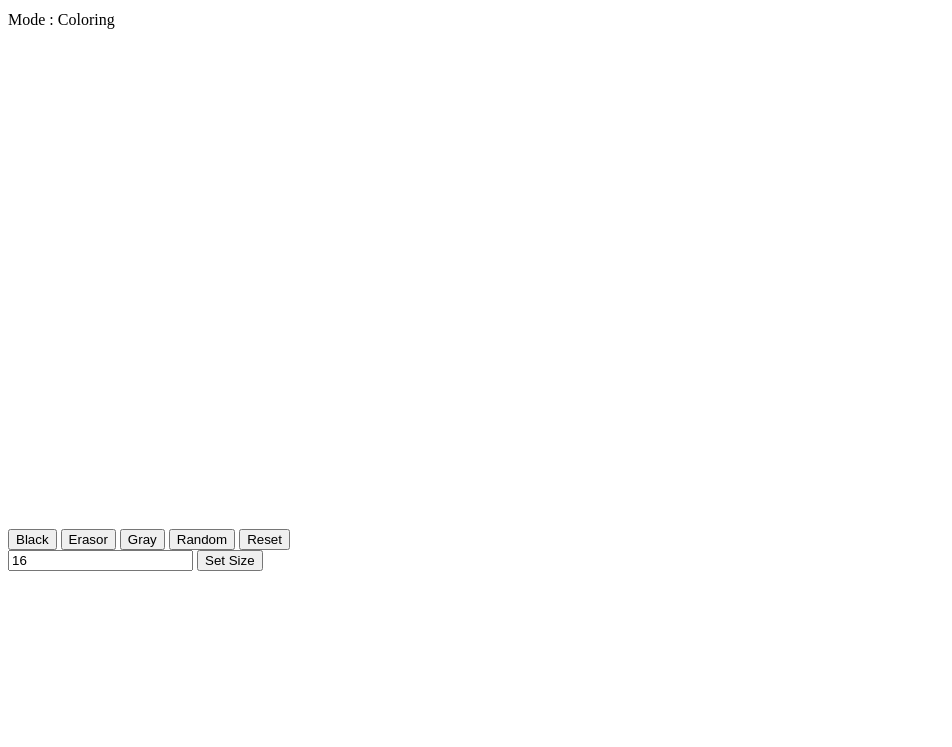
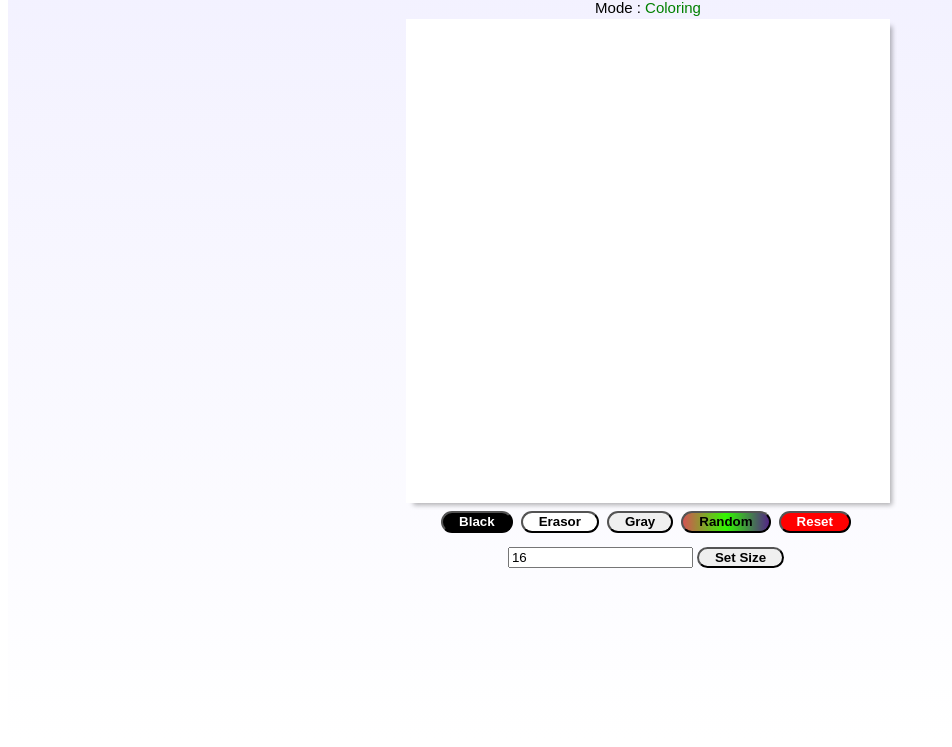
Before and after one commit to Zanned-Amir/Etch-a-Sketch-, a plain HTML site: page index.html in a window 1280 px wide. Shown: the part 69-816 px from the top of the page, without its empty margins (0-952 px from the left). Drawn offline with Linux system fonts and the light colour scheme.

Commit message:
final version

```diff
--- a/index.html
+++ b/index.html
@@ -11,21 +11,24 @@
 <body>
     <div class="flex-container">
         <div class="title"><h1>SketchPad</h1></div>
-        <div class="mode">Mode : Coloring</div>
+        <div class="mode">Mode : <span style="color : green">Coloring</span> </div>
             <div class="content">
                 <div class="board"> </div>
                 <div class="buttons">
-                    <button onclick="colorChoice('black')">Black</button>
-                    <button onclick="colorChoice('white')">Erasor</button>
-                    <button onclick="colorChoice('gray')">Gray</button>
-                    <button onclick="colorChoice('random')">Random</button>
-                    <button onclick="resetBoard()">Reset</button>
+                    <button class="btnblack" onclick="colorChoice('black')">Black</button>
+                    <button class="btnwhite" onclick="colorChoice('white')">Erasor</button>
+                    <button class="btnbgray" onclick="colorChoice('gray')">Gray</button>
+                    <button class="btnrandom" onclick="colorChoice('random')">Random</button>
+                    <button class="btnreset" onclick="resetBoard()">Reset</button>
                 </div>
                 <div>
                     <input type="text" placeholder="Size of Board"
                     value="16"
                     onchange="changeSize(this.value)"/>
                     <button>Set Size</button>
+                    <div class="error" style="display: none;">
+                        Input must be between 2 and 100
+                    </div>
                 </div>
             </div>
         </div>
--- a/main.js
+++ b/main.js
@@ -25,8 +25,10 @@ populateBoard(16);
 
 function changeSize(input) {
     if (input >= 2 && input <= 100) {
+        document.querySelector(".error").style.display ="none";
         populateBoard(input);
     } else {
+        document.querySelector(".error").style.display ="flex";
         console.log("too many squares");
     }
 }
@@ -57,9 +59,11 @@ function resetBoard(){
         click =!click;
         if (click)
         {
+            document.querySelector(".mode").style.color="green";
             document.querySelector(".mode").textContent ="Mode : Coloring";}
             else
             {
             document.querySelector(".mode").textContent ="Mode : Not Coloring"
+            document.querySelector(".mode").style.color="red";
             }
     }});
--- a/styles.css
+++ b/styles.css
@@ -1,6 +1,105 @@
+.flex-container {
+    height : 100vh;
+    width :100vw;
+    display: flex;
+    flex-direction: column;
+    align-items: center;
+    background: linear-gradient(rgba(96,79,252,0.082),white);
+}
 .board{
-    width: 500px;
-    height:500px;
+    width: 80%;
+    height:80%;
     display:grid ;
+    background-color: white;
+    box-shadow: inset 0 0 3rem 3rem rgba(0,0,0,0.1),
+     0 0 0 2px rgb(255,255,255), 0.3em 0.3em 0.3em
+     rgba(0,0,0,0.3);
+}
+.board:hover{
+    cursor: pointer;
+}
+.content{
+    display: flex;
+    flex-direction: column;
+    align-items: center;
+    min-width: 300px;
+    min-height: 300px;
+    width: 60vw;
+    height: 60vw;
+    max-width: 600px;
+    max-height: 600px;
+}
+.title{
+    display: flex;
+    justify-content: center;
+}
+.buttons{
+    margin-top: 10px;
+    margin-bottom: 10px;
+}
+button{
+    padding: 0.1em 1.2em;
+    margin: 0 0.3em 0.3em 0;
+    border-radius:  2em;
+    text-decoration: none;
+    font-weight: 600;
+    text-align: center;
+    transition: all 0.2s;
+}
+button:hover{
+    cursor: pointer;
+}
+.btnblack{
+    background-color: black;
+    color :white;
+}
+.btnblack:hover{
+    background-color: white;
+    color :black;
+}
+
+.btngray{
+    background-color: rgba(161, 156, 156, 0.644);
+    color :black;
+}
+.btngray:hover{
+background-color: rgba(161, 156, 156, 0.644);
+    color :white;
+}
+.btnrandom{
+    background: linear-gradient(0.25turn,#d45353,rgb(49, 247, 0),#532686);
 
 }
+.btnrandom:hover{
+    background: linear-gradient(0.25turn,#cbd453,rgb(247, 0, 173),#268686);
+
+}
+.btnwhite{
+    background-color: white;
+    color :black;
+
+}.btnwhite:hover{
+    background-color: white;
+    color :white;
+}
+.btnreset{
+    background-color: red;
+    color :white;
+    }
+.btnreset:hover{
+    color: rgb(197, 183, 183);
+    background-color :rgb(54, 23, 23);
+}
+.input{
+    width:50px;
+}
+.mode{
+    margin-bottom: 5px;
+    font-family: 'YourFontName', sans-serif;
+    font-size:  15px;
+}
+.title h1 {
+    font-family: 'YourFontName', sans-serif;
+    font-size: 24px;
+    font-weight: bold;
+}
```
